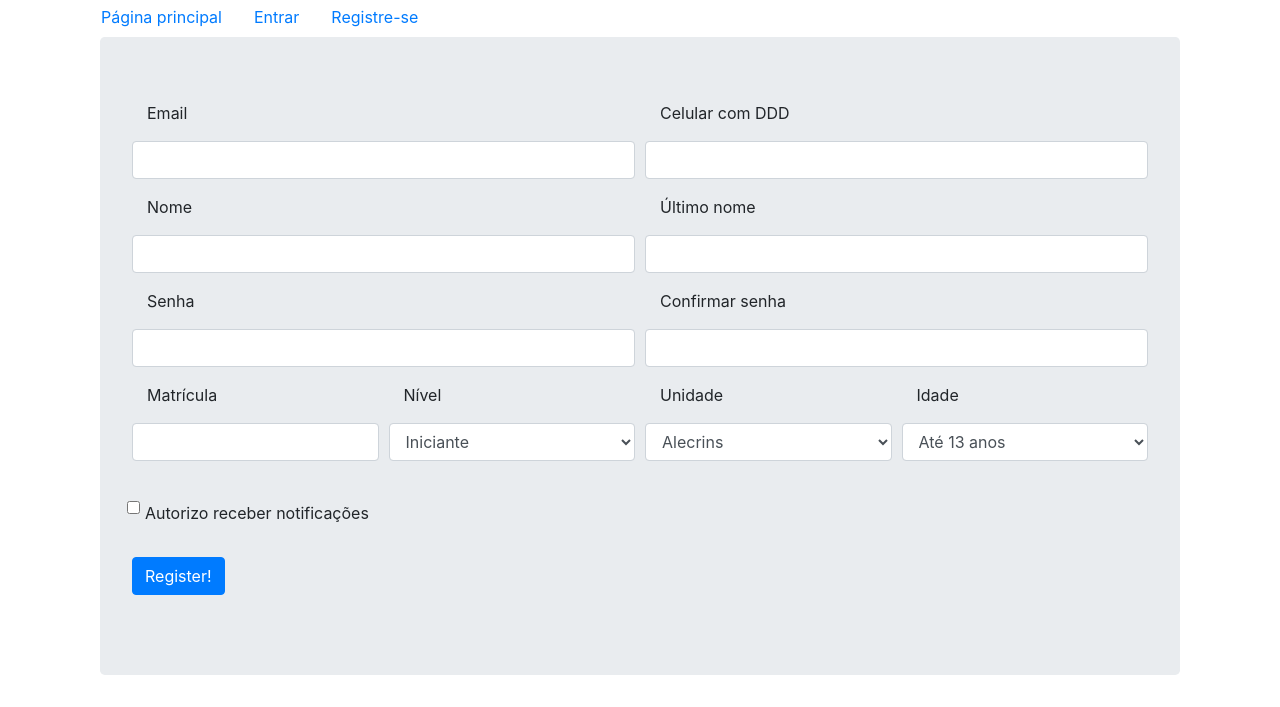
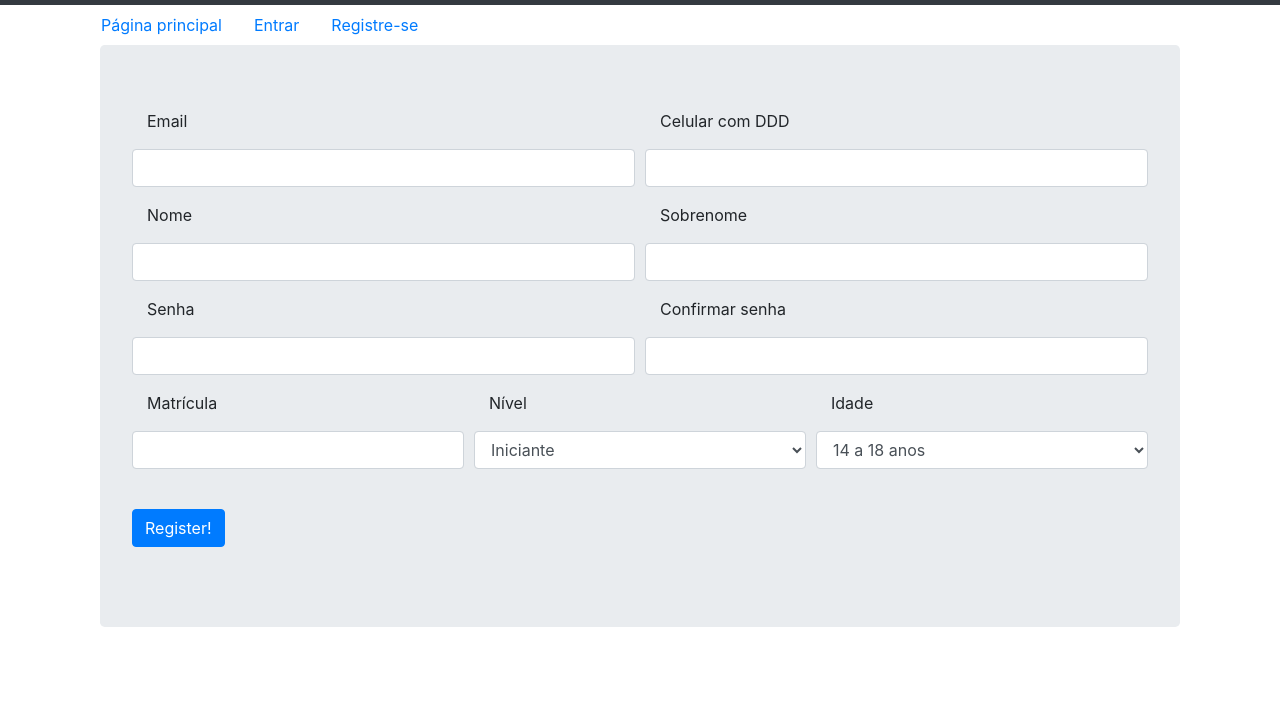
Before and after one commit to r4cs/hungsing-beta, a Flask app: page /register in a window 1280 px wide. Shown: the part 329-1036 px from the top of the page. After the commit the page ends 956 px from the top, so only its background shows below. Run offline with Flask 2, Linux system fonts and the light colour scheme; parts of the project's set-up code (start-up, migrations or seed data) failed here and were passed over; some libraries are stand-ins or nearby versions.

Commit message:
Added a deleted_users db; Deleted 2 columns from users; Changed registration and login forms, views and templates

```diff
--- a/config.py
+++ b/config.py
@@ -16,6 +16,7 @@ class BaseConfig(object):
     SQLALCHEMY_TRACK_MODIFICATIONS = False
     app.config['SECRET_KEY'] = os.environ.get('SECRET_KEY')
     app.config['SQLALCHEMY_DATABASE_URI'] = os.environ.get('DATABASE_URL')
+    app.config['SQLALCHEMY_BINDS'] = {'deleted_users': 'HEROKU_POSTGRESQL_ROSE_URL'}
     app.config['PASSWORD_SALT'] = os.environ.get('SECURITY_PASSWORD_SALT')
 
 
--- a/notificadorHSproject/templates/base.html
+++ b/notificadorHSproject/templates/base.html
@@ -17,7 +17,7 @@
   <body>
 
     <div class="container">
-      <img src="https://irp-cdn.multiscreensite.com/0428a594/dms3rep/multi/mobile/logo-hungsing-site.png" class="img-fluid" alt="...">
+      <img src="https://irp-cdn.multiscreensite.com/0428a594/dms3rep/multi/mobile/logo-hungsing-site.png" class="figure-img img-fluid rounded" alt="...">
       </div>
     <div>
       <nav class="navbar navbar-dark bg-dark">
--- a/notificadorHSproject/templates/index.html
+++ b/notificadorHSproject/templates/index.html
@@ -4,9 +4,13 @@
     <div class="jumbotron">
         <div align='center'>
 
-            <p>Bem vindo ao notificador Hung Sing</p>
+            <h3>Bem vindx ao notificador Hung Sing</h3>
+            <br>
+            <p>Ao registrar-se você receberá notificações referentes às aulas de luta, bem como quais equipamentos levar, chega de sofrência (:</p>
             <br><br>
             <p>Faça login ou registre-se!</p>
+            <br>
+            <p>Contato: n0t1f1c4d0r@gmail.com</p>
 
         </div>
     </div>
--- a/notificadorHSproject/templates/register.html
+++ b/notificadorHSproject/templates/register.html
@@ -64,33 +64,22 @@
       </div>
 
      <div  class="form-row">
-        <div class="form-group col-md-3">
+        <div class="form-group col-md-4">
              {{ form.enrollment.label(class="form-group col-md-3") }} <br>
              {{ form.enrollment(class="form-control") }}
         </div>
-        <div class="form-group col-md-3">
+        <div class="form-group col-md-4">
              {{ form.level.label(class="form-group col-md-3") }} <br>
              {{form.level(class="form-control")}}
         </div>
-         <div class="form-group col-md-3">
-             {{ form.franchise.label(class="form-group col-md-3") }} <br>
-             {{ form.franchise(class="form-control") }}
-         </div>
-         <div class="form-group col-md-3">
+
+         <div class="form-group col-md-4">
              {{ form.age.label(class="form-group col-md-3") }} <br>
              {{ form.age(class="form-control") }}
          </div>
 
      </div>
          <br>
-        <div class="form-row">
-            <div>
-                {{ form.notifications(class="form-control") }}
-            </div>
-            <div class="form-group col-md-6">
-                {{ form.notifications.label(class="form-group") }}
-            </div>
-        </div>
 
          <div class="form-group">
             {{ form.submit(class="btn btn-primary") }}
--- a/notificadorHSproject/users/forms.py
+++ b/notificadorHSproject/users/forms.py
@@ -1,46 +1,55 @@
-
 from flask_wtf import FlaskForm
-from wtforms import StringField, IntegerField, PasswordField, SubmitField, SelectField, BooleanField
+from wtforms import StringField, IntegerField, PasswordField, SubmitField, SelectField
 from wtforms.validators import DataRequired, Email, EqualTo
 from wtforms import ValidationError
-
-# User Based Imports
-from flask_login import current_user
 from notificadorHSproject.models import User
 
 
 class LoginForm(FlaskForm):
+
     email = StringField('Email', validators=[DataRequired(), Email()])
+
     password = PasswordField('Password', validators=[DataRequired()])
+
     submit = SubmitField('Log In')
 
 
 class RegistrationForm(FlaskForm):
+
     email = StringField('Email', validators=[DataRequired(), Email()])
+
     enrollment = IntegerField('Matrícula', validators=[DataRequired()])
+
     username = StringField('Nome', validators=[DataRequired()])
-    last_name = StringField('Último nome', validators=[DataRequired()])
+
+    last_name = StringField('Sobrenome', validators=[DataRequired()])
+
     cellphone = StringField('Celular com DDD', validators=[DataRequired()])
 
-    level = SelectField(u'Nível', choices=[('lv1', 'Iniciante'), ('lv2', 'Intermediário'), ('lv3', 'Avançado')],
+    level = SelectField(u'Nível', choices=[
+        ('lv1', 'Iniciante'),
+        ('lv2', 'Intermediário'),
+        ('lv3', 'Avançado')
+    ],
                         validators=[DataRequired()])
 
-    age = SelectField(u'Idade', choices=[('inf', 'Até 13 anos'), ('ado', '14 a 18 anos'), ('jov', '19 a 30 anos'),
-                                                ('adul', '31 a 50 anos'), ('meia_id', '50 a 60 anos'), ('ido', 'Acima de 60')],
-                                                validators=[DataRequired()])
+    age = SelectField(u'Idade', choices=[
+        ('ado', '14 a 18 anos'),
+        ('jov', '19 a 30 anos'),
+        ('adul', '31 a 50 anos'),
+        ('meia_id', '50 a 60 anos'),
+        ('ido', 'Acima de 60')
+    ],
+                      validators=[DataRequired()]
+                      )
 
-    franchise = SelectField(u'Unidade', choices=[('alec', 'Alecrins'), ('f_santana', 'Feira de Santana'),
-                                                 ('gru', 'Guarulhos'), ('join', 'Joinville'), ('lapa', 'Lapa'),
-                                                 ('natal', 'Natal'), ('nv_europa', 'Nova Europa'), ('paca', 'Pacaembu'),
-                                                 ('perd', 'Perdizes'), ('pin', 'Pinheiros'), ('tatu', 'Tatuapé'),
-                                                 ('vl_pru', 'Vila Prudente'), ('vix', 'Vitória')],
-                                                 validators=[DataRequired()])
-
-    password = PasswordField('Senha', validators=[DataRequired(), EqualTo('pass_confirm', message='Passwords Must Match!')])
+    password = PasswordField('Senha', validators=[
+        DataRequired(),
+        EqualTo('pass_confirm', message='As senhas devem coincidir!')
+    ]
+                             )
 
     pass_confirm = PasswordField('Confirmar senha', validators=[DataRequired()])
-
-    notifications = BooleanField('Autorizo receber notificações')
 
     submit = SubmitField('Register!')
 
@@ -49,10 +58,10 @@ class RegistrationForm(FlaskForm):
         if User.query.filter_by(email=field.data).first():
             raise ValidationError('Seu email já está registrado.')
 
-    def check_username(self, field):
+    def check_enrollment(self, field):
         # Check if not None for that username!
-        if User.query.filter_by(username=field.data).first() and User.query.filter_by(last_name=field.data).first():
-            raise ValidationError('Desculpe, usuário existente. Contate a adminstradora.')
+        if User.query.filter_by(enrollment=field.data).first():
+            raise ValidationError('Desculpe, matrícula já cadastrsada. Contate a adminstradora.')
 
 
 class UpdateUserForm(FlaskForm):
@@ -61,22 +70,21 @@ class UpdateUserForm(FlaskForm):
 
     cellphone = StringField('Celular com DDD', validators=[DataRequired()])
 
-    level = SelectField(u'Nível', choices=[('lv1', 'Iniciante'), ('lv2', 'Intermediário'), ('lv3', 'Avançado')],
+    level = SelectField(u'Nível', choices=[
+        ('lv1', 'Iniciante'),
+        ('lv2', 'Intermediário'),
+        ('lv3', 'Avançado')
+    ],
                         validators=[DataRequired()])
 
-    age = SelectField(u'Faixa etária',
-                      choices=[('inf', 'Até 13 anos'), ('ado', '14 a 18 anos'), ('jov', '19 a 30 anos'),
-                               ('adul', '31 a 50 anos'), ('meia_id', '50 a 60 anos'), ('ido', 'Acima de 60')],
-                                validators=[DataRequired()])
-
-    franchise = SelectField(u'Unidade', choices=[('alec', 'Alecrins'), ('f_santana', 'Feira de Santana'),
-                                                 ('gru', 'Guarulhos'), ('join', 'Joinville'), ('lapa', 'Lapa'),
-                                                 ('natal', 'Natal'), ('nv_europa', 'Nova Europa'), ('paca', 'Pacaembu'),
-                                                 ('perd', 'Perdizes'), ('pin', 'Pinheiros'), ('tatu', 'Tatuapé'),
-                                                 ('vl_pru', 'Vila Prudente'), ('vix', 'Vitória')],
-                                                    validators=[DataRequired()])
-
-    notifications = BooleanField('Autorizo receber notificações')
+    age = SelectField(u'Idade', choices=[
+        ('ado', '14 a 18 anos'),
+        ('jov', '19 a 30 anos'),
+        ('adul', '31 a 50 anos'),
+        ('meia_id', '50 a 60 anos'),
+        ('ido', 'Acima de 60')
+    ],
+                      validators=[DataRequired()])
 
     submit = SubmitField('Atualizar')
 
--- a/notificadorHSproject/users/views.py
+++ b/notificadorHSproject/users/views.py
@@ -9,7 +9,6 @@ from notificadorHSproject import db, app
 from notificadorHSproject.models import User
 from notificadorHSproject.users.forms import RegistrationForm, LoginForm, UpdateUserForm, DeleteUserForm
 from notificadorHSproject.email_sender import activate_mail, send_mail
-from notificadorHSproject.decorators import check_confirmed
 
 from itsdangerous import URLSafeTimedSerializer, SignatureExpired
 serializer = URLSafeTimedSerializer(app.config.get('SECRET_KEY'))
@@ -29,9 +28,7 @@ def register():
                     age=request.form['age'],
                     level=request.form['level'],
                     cellphone=request.form['cellphone'],
-                    franchise=request.form['franchise'],
                     password=request.form['password'],
-                    notifications=True,
                     confirmed=False)
         print(user)
 
@@ -48,8 +45,6 @@ def register():
         #time.sleep(3)
         return redirect(url_for("users.unconfirmed"))
 
-    elif form.validate_on_submit() and form.franchise.data != 'pin':
-        flash("Oops! Apenas alunos da unidade Pinheiros estão participando deste teste (:")
 
     return render_template('register.html', form=form)
 
@@ -116,7 +111,7 @@ def unconfirmed():
         return redirect(url_for('core.index'))
 
     # return render_template('unconfirmed.html')
-    flash('Você precisa confirmar sua conta para ter acesso!', 'warning')
+    # flash('Você precisa confirmar sua conta para ter acesso!', 'warning')
     time.sleep(3)
     return render_template('unconfirmed.html')
 
@@ -165,19 +160,6 @@ def account():
         flash('Conta atualizada', 'success')
         # return redirect(url_for('users.account'))
 
-    elif form.validate_on_submit() and form.franchise.data != 'pin':
-        flash("Oops! Apenas alunos da unidade Pinheiros estão participando deste teste (:")
-
-    # elif request.method == 'GET':
-    #     # form.username.data = current_user.username
-    #     form.email.data = current_user.email
-    #     current_user.cellphone = form.cellphone.data
-    #     current_user.level = form.level.data
-    #     current_user.age = form.age.data
-    #     current_user.franchise = form.franchise.data
-    #     current_user.notifications = form.notifications.data
-    #     flash('get method shouldn\'t be flashing', 'waning')
-
     return render_template('account.html', form=form)
 
 
```
Also changed, not shown: notificadorHSproject/decorators.py (deleted, +0 -17 lines), notificadorHSproject/models.py (+22 -2 lines), notificadorHSproject/templates/account.html (+0 -13 lines).
